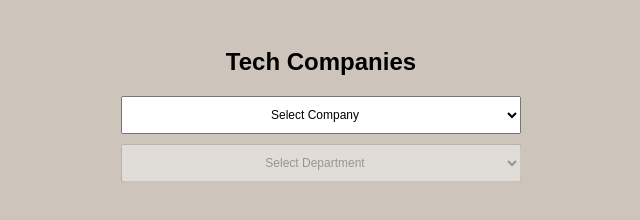
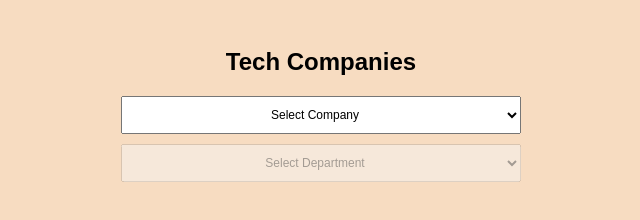
Before and after one commit to Munaza51/Task1-ABHI, a plain HTML site: page index.html in a window 1280 px wide. Shown: the whole page, without its empty margins (319-959 px from the left). Drawn offline with Linux system fonts and the light colour scheme.

Commit message:
Update style.css

```diff
--- a/style.css
+++ b/style.css
@@ -1,7 +1,7 @@
   body {
       font-family: Arial, sans-serif;
       padding: 20px;
-      background-color: rgb(205, 196, 187);
+      background-color: rgb(247, 220, 193);
   }
     select {
       margin: 10px auto;
@@ -26,3 +26,10 @@
       padding: 10px;
       text-align: left;
     }
+
+/*
+This file handles the styling of the webpage, including:
+- Body background color and font settings.
+- The layout and design of the dropdowns and table, ensuring they are visually appealing and centered.
+- Borders and padding for table rows and cells to improve readability.
+*/
```
